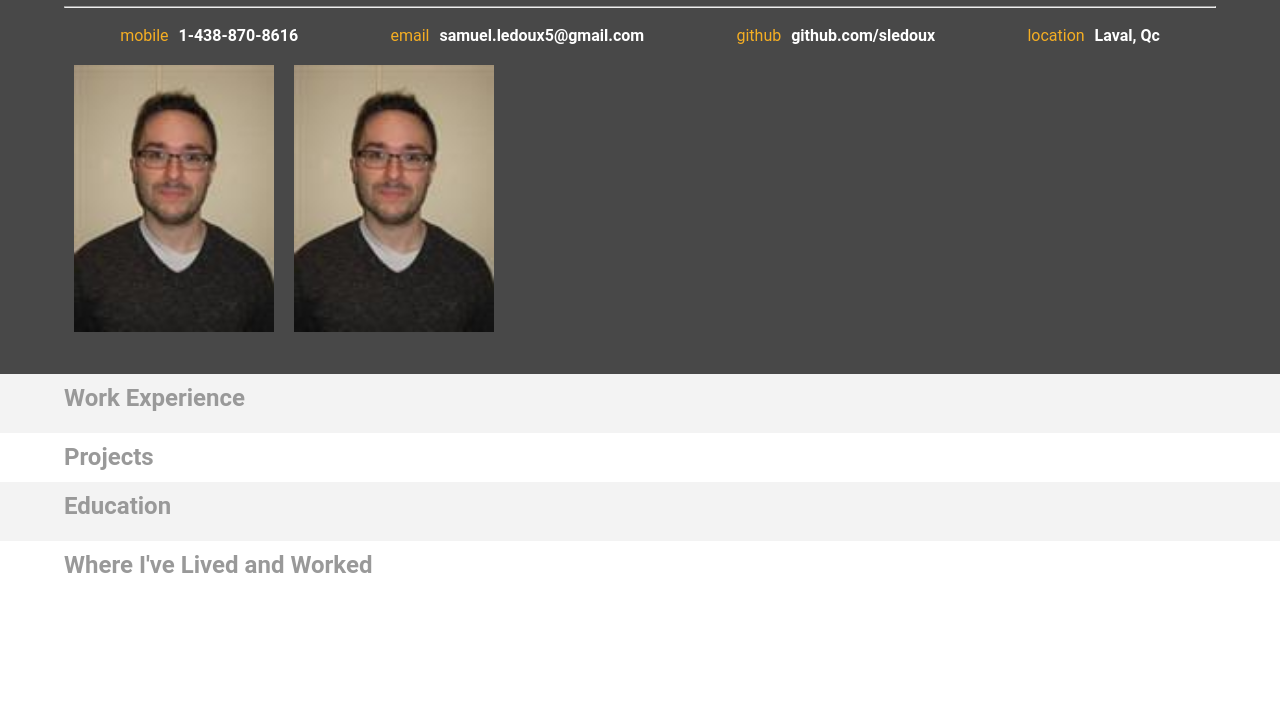
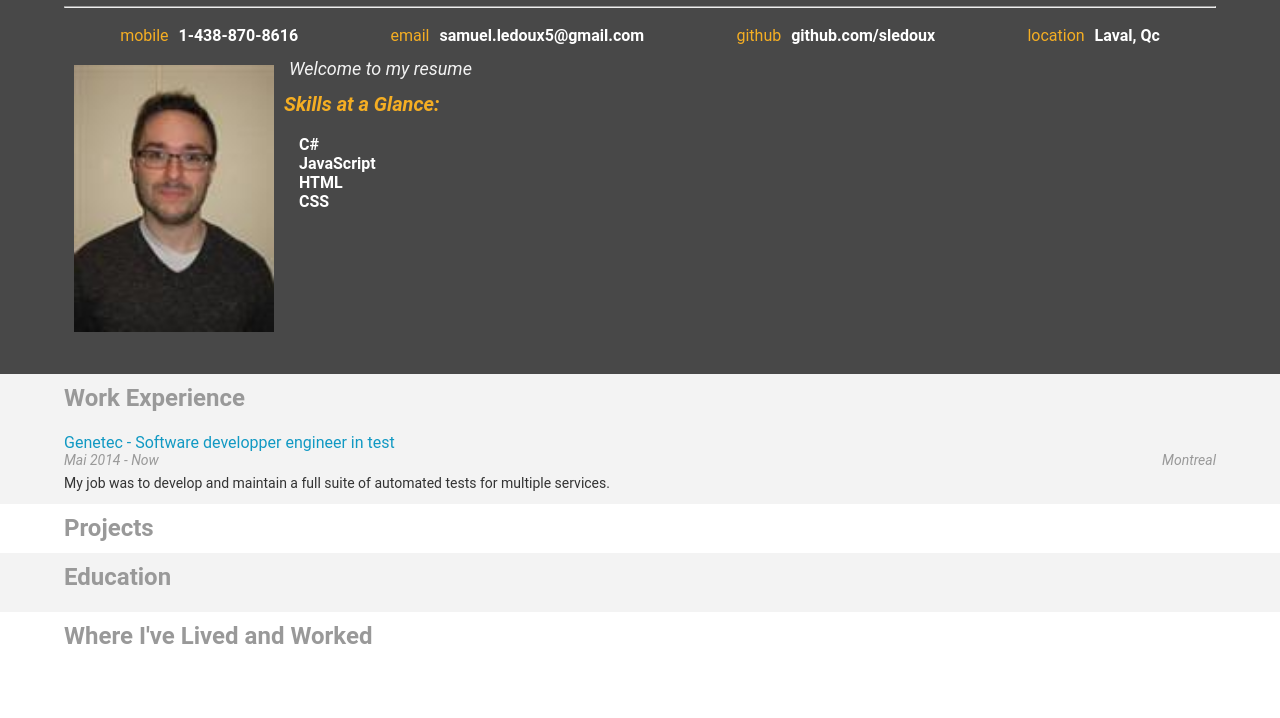
Before and after one commit to sledoux/portfolio, a plain HTML site: page index.html in a window 1280 px wide. Shown: the part 82-800 px from the top of the page. Drawn offline with Linux system fonts and the light colour scheme.

Commit message:
progress

```diff
--- a/js/resumeBuilder.js
+++ b/js/resumeBuilder.js
@@ -2,9 +2,9 @@ var workExperienceJson = {
 	"jobs":[
 		{
 			"employer":"Genetec",
-			"title":"SDET",
+			"title":"Software developper engineer in test",
 			"location":"Montreal",
-			"dates":"20140505-now",
+			"dates":"Mai 2014 - Now",
 			"description":"My job was to develop and maintain a full suite of automated tests for multiple services."
 		}],
 	//"display":"function(){alert('Work display function triggered.');}"
@@ -21,7 +21,7 @@ var bioJson = {
 	},
 	"welcomeMessage": "Welcome to my resume",
 	"skills":["C#","JavaScript","HTML","CSS"],
-	"biopic":"TOADD",
+	"biopic":"images/profile.jpg",
 	//"display":"function(){alert('Bio display function triggered');}"
 };
 
@@ -69,7 +69,28 @@ for (var key in bioJson.contacts)
 	}
 }
 
-$("#header").append(HTMLbioPic.replace("%data%", "images/profile.jpg"));
-$("#header").append(HTMLbioPic.replace("%data%", "images/profile.jpg"));
+$("#header").append(HTMLbioPic.replace("%data%", bioJson.biopic));
 
-//$("#workExperience").append(workExperienceJson);
+$("#header").append(HTMLwelcomeMsg.replace("%data%", bioJson.welcomeMessage));
+$("#header").append(HTMLskillsStart);
+
+for (var key in bioJson.skills)
+{
+	if(bioJson.skills.hasOwnProperty(key))
+	{
+		$("#skills").append(HTMLskills.replace("%data%", bioJson.skills[key]));
+	}
+}
+
+$("#workExperience").append(HTMLworkStart);
+
+for (var key in workExperienceJson.jobs)
+{
+	if(workExperienceJson.jobs.hasOwnProperty(key))
+	{
+		var job = workExperienceJson.jobs[key];
+		$(".work-entry:last").append(HTMLworkEmployer.replace("%data%", job.employer)+HTMLworkTitle.replace("%data%", job.title));
+		$(".work-entry:last").append(HTMLworkDates.replace("%data%", job.dates)+HTMLworkLocation.replace("%data%", job.location));
+		$(".work-entry:last").append(HTMLworkDescription.replace("%data%", job.description));
+	}
+}
```
Also changed, not shown: index.html (+0 -24 lines).
